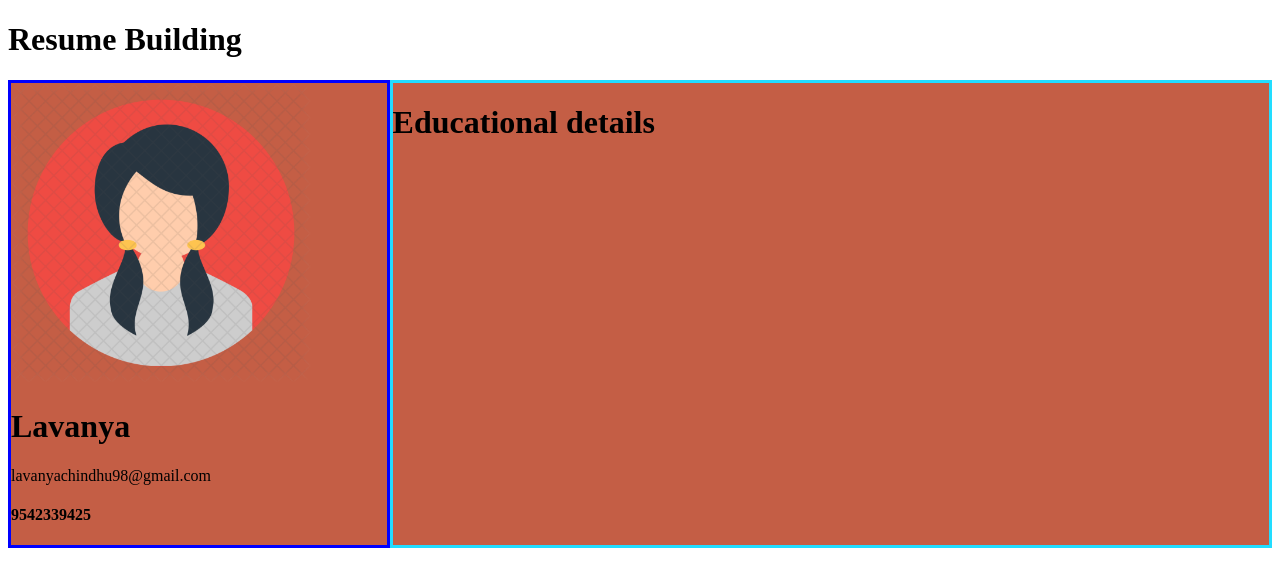
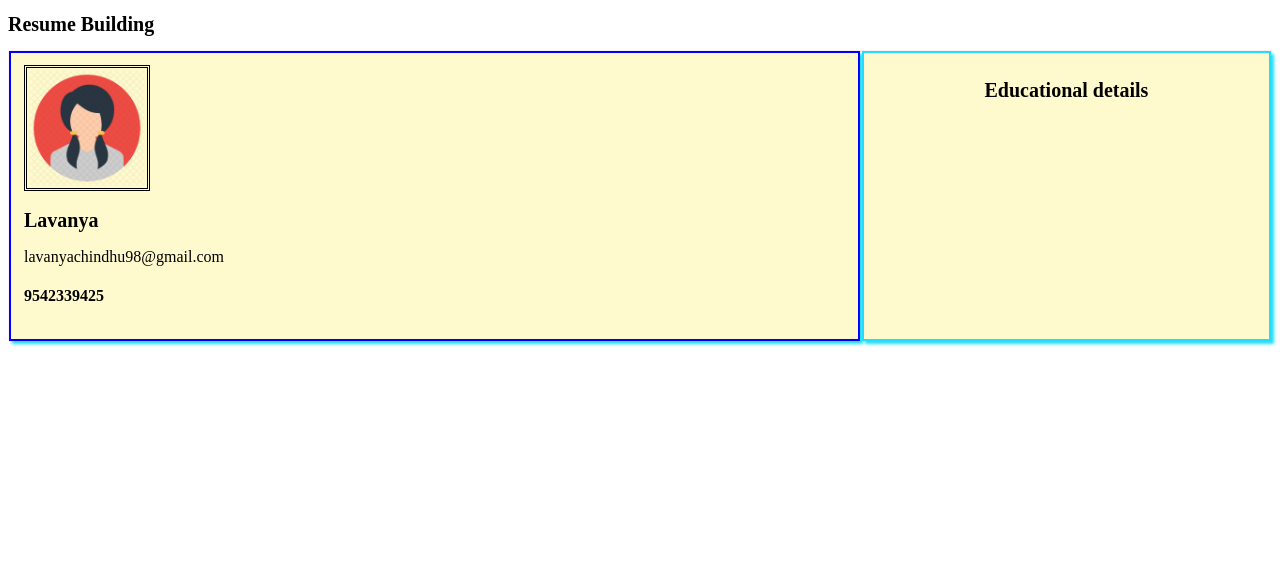
Before and after one commit to 16h71a0519/Resumebuild, a plain HTML site: page index.html in a window 1280 px wide. Drawn offline with Linux system fonts and the light colour scheme.

Commit message:
Add files via upload

```diff
--- a/style.css
+++ b/style.css
@@ -1,16 +1,74 @@
 .main{
 	width:100%;
-	background-color:#c45e45;
+	background-color:#FFF0F5;
 	display:flex;
+	justify-content:center;
+
 }
 .left{
-	width:70%;
-	border:3px solid #2df;
+	width:30%;
+	border:2px solid #2df;
+	box-shadow:3px 3px 3px #2df;
+	margin:1px;
+	padding:1%;
+	background-color:#FFFACD;
+	text-align: center;
 }
 .right{
-	width:30%;
-	border:3px solid #00f;
+	width:65%;
+	border:2px solid #00f;
+	box-shadow:3px 3px 3px #2df;
+	margin:1px;
+	padding:1%;
+	background-color:#FFFACD;
 }
 img{
-	width:300px;
+	width:120px;
+	border-style:double;
+	border-radius: 10px solid #000;
 }
+h1,
+h2,
+h3{
+	font-size:20px;
+}
+@media only screen and (min-width: 426px) and (max-width: 768px){
+	.main{
+		display: :flex;
+		flex-wrap:wrap;
+		flex-direction: column-reverse;
+
+	}
+	.left{
+		background-color:#666;
+	}
+	.right{
+		background-color: #666;
+	}
+	/*.main{
+	    display:flex;
+		flex-wrap:wrap;
+		flex-direction: column-reverse;
+	}
+	.left{
+		width:95%;
+	}
+
+}*/
+}
+@media only screen and(max-width: 480px){
+	.main{
+		display:flex;
+		flex-direction: column;
+	}
+}
+.sset table,tr,td{
+
+	border:2px solid #000;
+	border-collapse: collapse;
+
+}
+table{
+	margin-left:75px;
+}
+}
```
